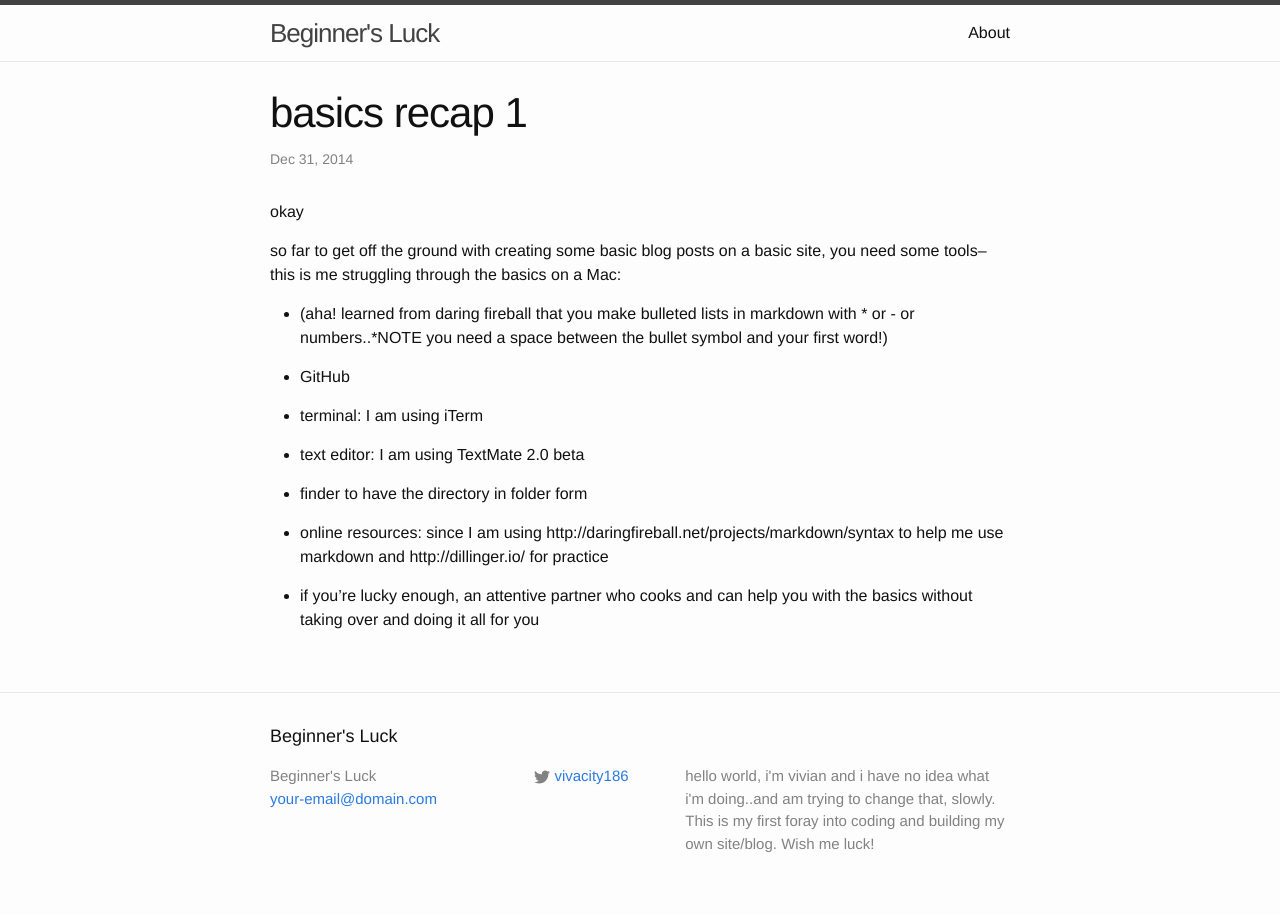
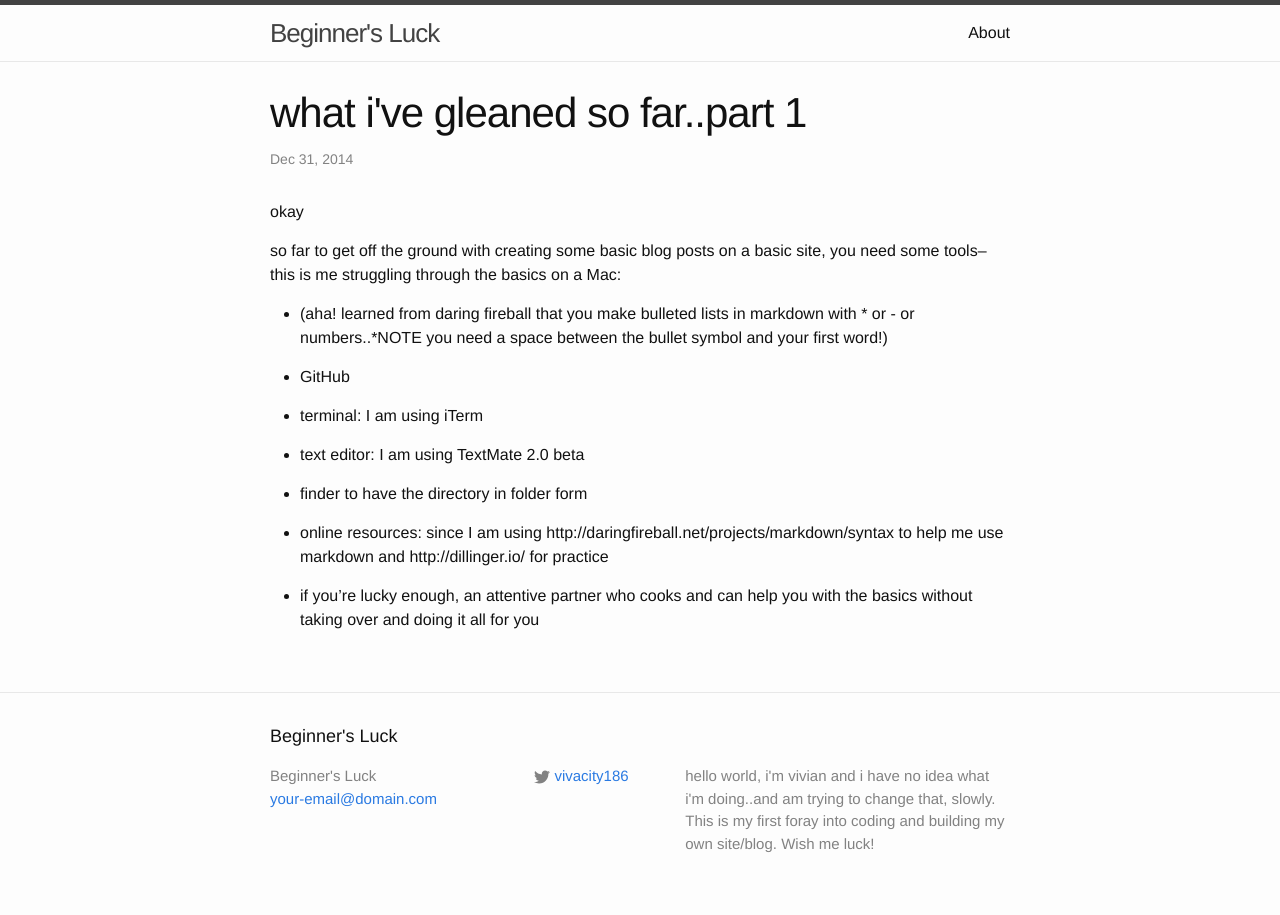
Before and after one commit to veeeeev/beginners_luck, a Jekyll site: the page built from _posts/2014-12-31-basics1.md, in a window 1280 px wide. Built offline with Jekyll 4.4.1, drawn with Linux system fonts in a browser that asks for light colours.

Commit message:
changed title

```diff
--- a/_posts/2014-12-31-basics1.md
+++ b/_posts/2014-12-31-basics1.md
@@ -1,6 +1,6 @@
 ---
 layout: post
-title: basics recap 1
+title: what i've gleaned so far..part 1
 date: 2014-12-31 14:52:00
 categories: blog
 ---
```
